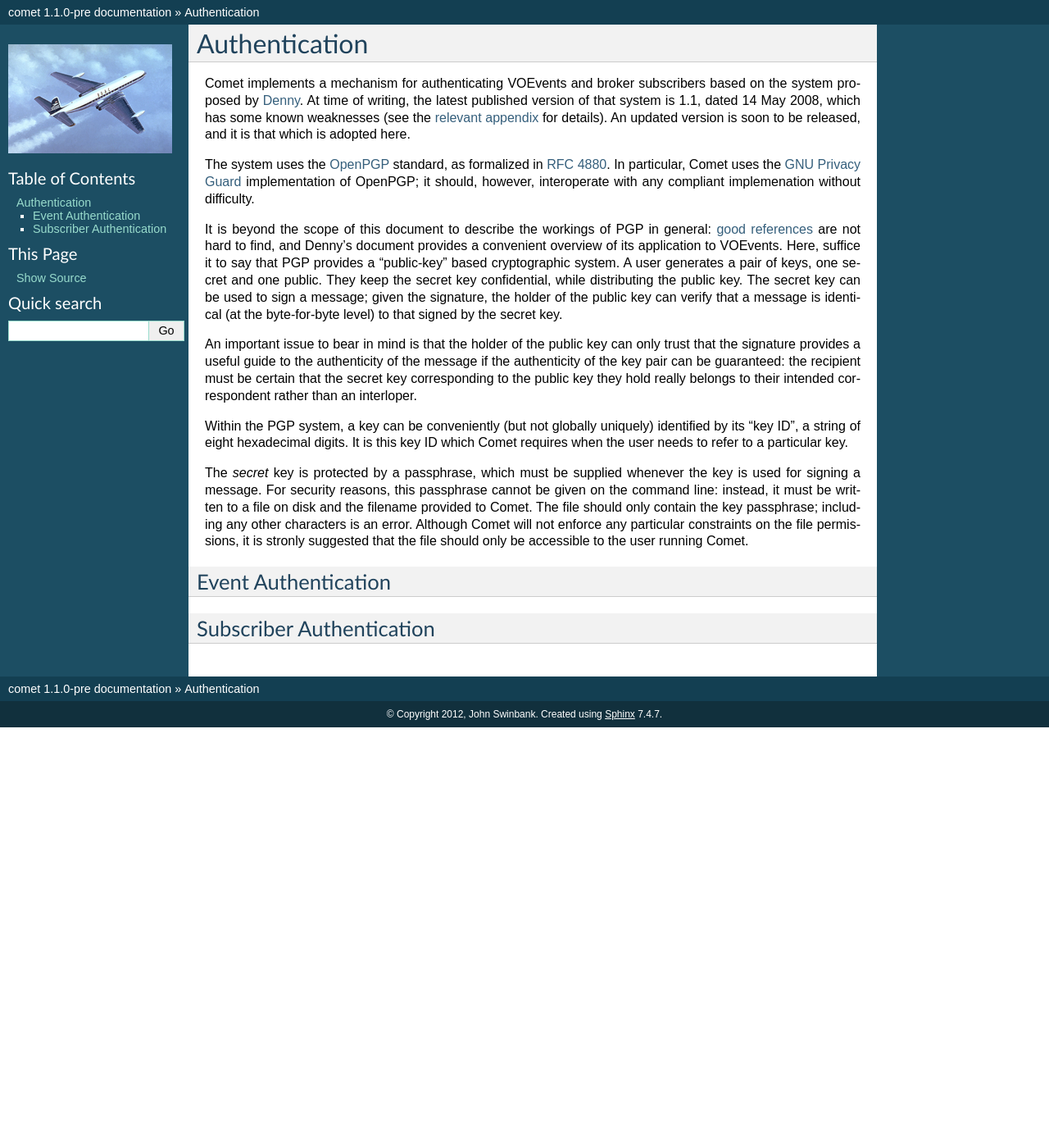
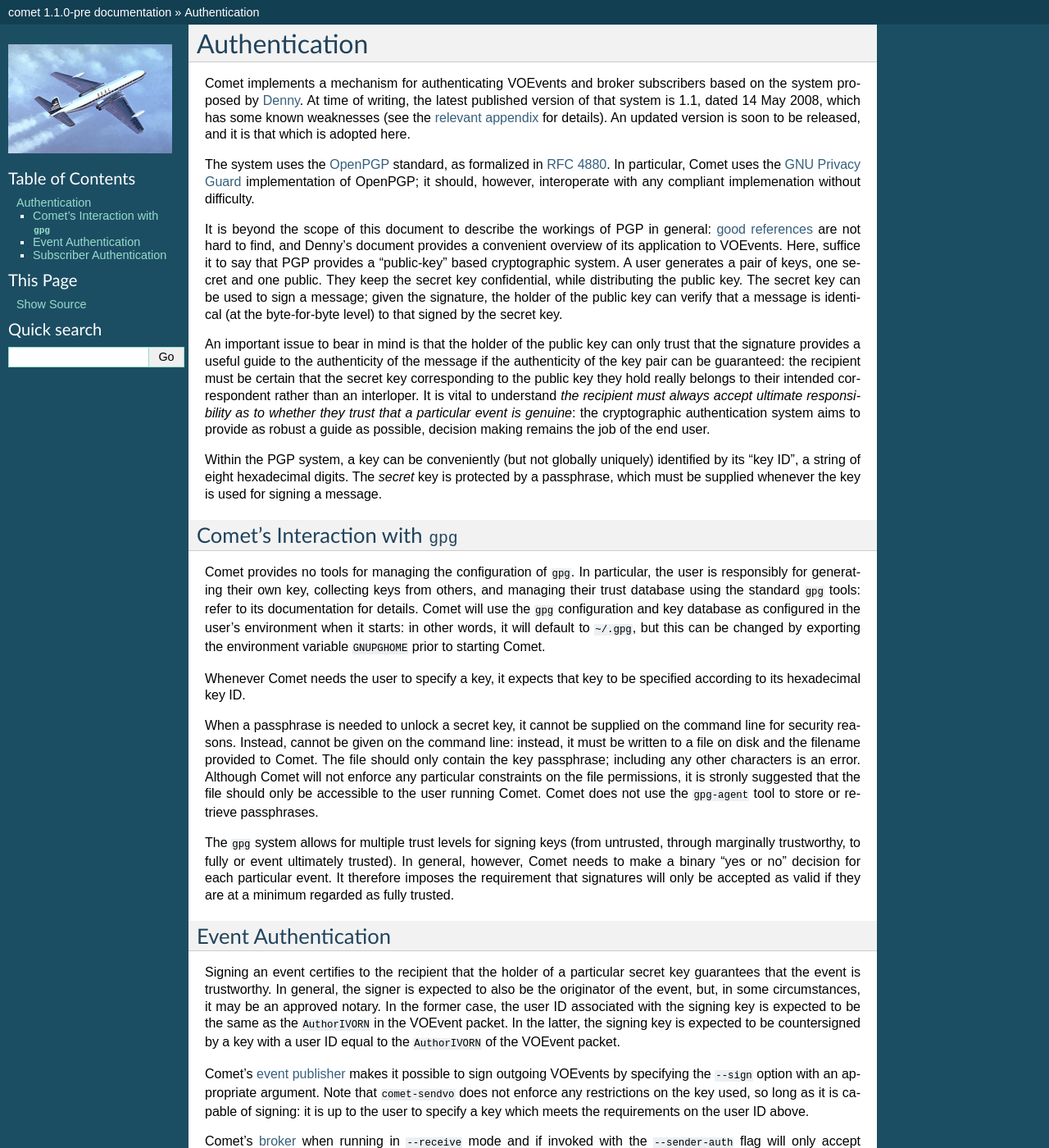
Before and after one commit to jdswinbank/Comet, a Sphinx documentation site: the page built from docs/authentication.rst, in a window 1280 px wide and 1400 px high. Shown: the whole window at 82% size. Built offline with Sphinx 7.4.7, drawn with Linux system fonts in a browser that asks for light colours; some of the changed text lies outside the part shown.

Commit message:
Update authentication documentation

```diff
--- a/docs/authentication.rst
+++ b/docs/authentication.rst
@@ -30,25 +30,92 @@
 the message if the authenticity of the key pair can be guaranteed: the
 recipient must be certain that the secret key corresponding to the public key
 they hold really belongs to their intended correspondent rather than an
-interloper.
+interloper. It is vital to understand *the recipient must always accept
+ultimate responsibility as to whether they trust that a particular event is
+genuine*: the cryptographic authentication system aims to provide as robust a
+guide as possible, decision making remains the job of the end user.
 
 Within the PGP system, a key can be conveniently (but not globally uniquely)
-identified by its "key ID", a string of eight hexadecimal digits. It is this
-key ID which Comet requires when the user needs to refer to a particular key.
+identified by its "key ID", a string of eight hexadecimal digits.  The
+*secret* key is protected by a passphrase, which must be supplied whenever the
+key is used for signing a message.
 
-The *secret* key is protected by a passphrase, which must be supplied whenever
-the key is used for signing a message. For security reasons, this passphrase
-cannot be given on the command line: instead, it must be written to a file on
-disk and the filename provided to Comet. The file should only contain the key
-passphrase; including any other characters is an error. Although Comet will
-not enforce any particular constraints on the file permissions, it is stronly
-suggested that the file should only be accessible to the user running Comet.
+Comet's Interaction with ``gpg``
+--------------------------------
+
+Comet provides no tools for managing the configuration of ``gpg``. In
+particular, the user is responsibly for generating their own key, collecting
+keys from others, and managing their trust database using the standard ``gpg``
+tools: refer to its documentation for details. Comet will use the ``gpg``
+configuration and key database as configured in the user's environment when it
+starts: in other words, it will default to ``~/.gpg``, but this can be changed
+by exporting the environment variable ``GNUPGHOME`` prior to starting Comet.
+
+Whenever Comet needs the user to specify a key, it expects that key to be
+specified according to its hexadecimal key ID.
+
+When a passphrase is needed to unlock a secret key, it cannot be supplied on
+the command line for security reasons. Instead, cannot be given on the command
+line: instead, it must be written to a file on disk and the filename provided
+to Comet. The file should only contain the key passphrase; including any other
+characters is an error. Although Comet will not enforce any particular
+constraints on the file permissions, it is stronly suggested that the file
+should only be accessible to the user running Comet. Comet does not use the
+``gpg-agent`` tool to store or retrieve passphrases.
+
+The ``gpg`` system allows for multiple trust levels for signing keys (from
+untrusted, through marginally trustworthy, to fully or event ultimately
+trusted). In general, however, Comet needs to make a binary "yes or no"
+decision for each particular event. It therefore imposes the requirement that
+signatures will only be accepted as valid if they are at a minimum regarded as
+fully trusted.
 
 Event Authentication
 --------------------
 
+Signing an event certifies to the recipient that the holder of a particular
+secret key guarantees that the event is trustworthy. In general, the signer is
+expected to also be the originator of the event, but, in some circumstances,
+it may be an approved notary. In the former case, the user ID associated
+with the signing key is expected to be the same as the ``AuthorIVORN`` in the
+VOEvent packet. In the latter, the signing key is expected to be countersigned
+by a key with a user ID equal to the ``AuthorIVORN`` of the VOEvent packet.
+
+Comet's :ref:`event publisher <sec-sendvo>` makes it possible to sign outgoing
+VOEvents by specifying the ``--sign`` option with an appropriate argument.
+Note that ``comet-sendvo`` does not enforce any restrictions on the key used,
+so long as it is capable of signing: it is up to the user to specify a key
+which meets the requirements on the user ID above.
+
+Comet's :ref:`broker <sec-broker>` when running in ``--receive`` mode and if
+invoked with the ``--sender-auth`` flag will only accept events which are
+signed by a trusted key which meets the user ID requirements specified above.
+
 Subscriber Authentication
 -------------------------
+
+Subscriber authentication makes it possible to limit subscriber connectionions
+to the broker to only authorized users (or, rather, only to those users who
+hold a valid key). This is achieved by requesting that the subscriber sign an
+XML document and return it to the broker; if the broker is not satisfied that
+the signer is a valid subscriber, the subscription request is not accepted.
+The Comet broker can handle both ends of this transaction: both signing
+subscription requests and authenticating its own subscribers based on
+signatures.
+
+When invoking Comet as a *subscriber* (that is, with the ``--remote`` option),
+the ``--sign`` option can be used to specify that subscription events should
+be signed. ``--sign`` requires that the key id and the name of a file
+containing the passphrase are supplied as an argument, separated by a colon
+(``--sign 12345678:passphrase_file``). Note that only one key and passphrase
+can be specified, regardless of how many remote brokers are being connected
+to: the same key will be used for all of them.
+
+When invoking Comet as a *broadcaster* (that is, with the ``--broadcast``
+option), the ``--subscriber-auth`` option enables authentication of
+subscribers. Subscription requests are accepted if the subscriber is able to
+present a good, trusted signature made by any key on Comet's keyring: no check
+of the key user ID is performed.
 
 .. _Denny: http://www.ivoa.net/Documents/Notes/VOEvent/VOEventDigiSig-20080514.html
 .. _OpenPGP: http://www.openpgp.org/
--- a/docs/usage/publisher.rst
+++ b/docs/usage/publisher.rst
@@ -1,3 +1,5 @@
+.. _sec-sendvo:
+
 Event Publisher
 ===============
 
```
